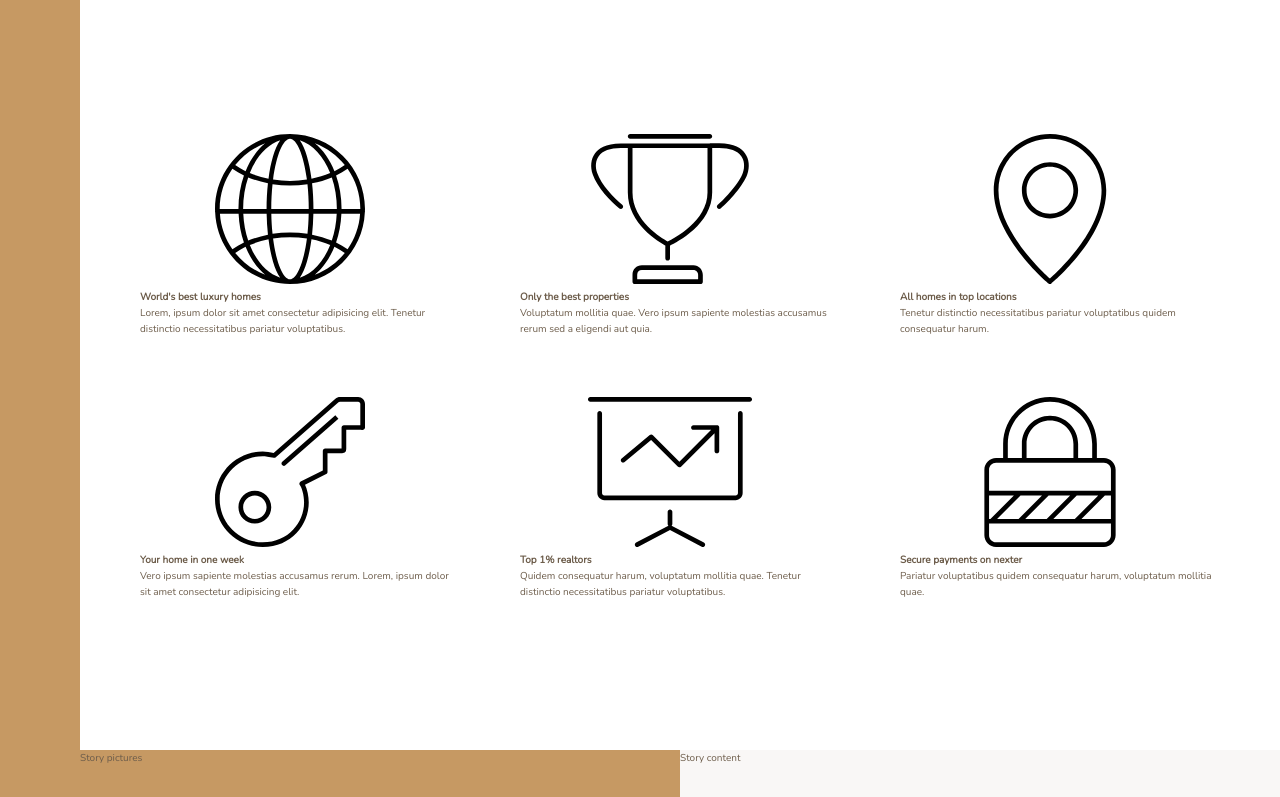
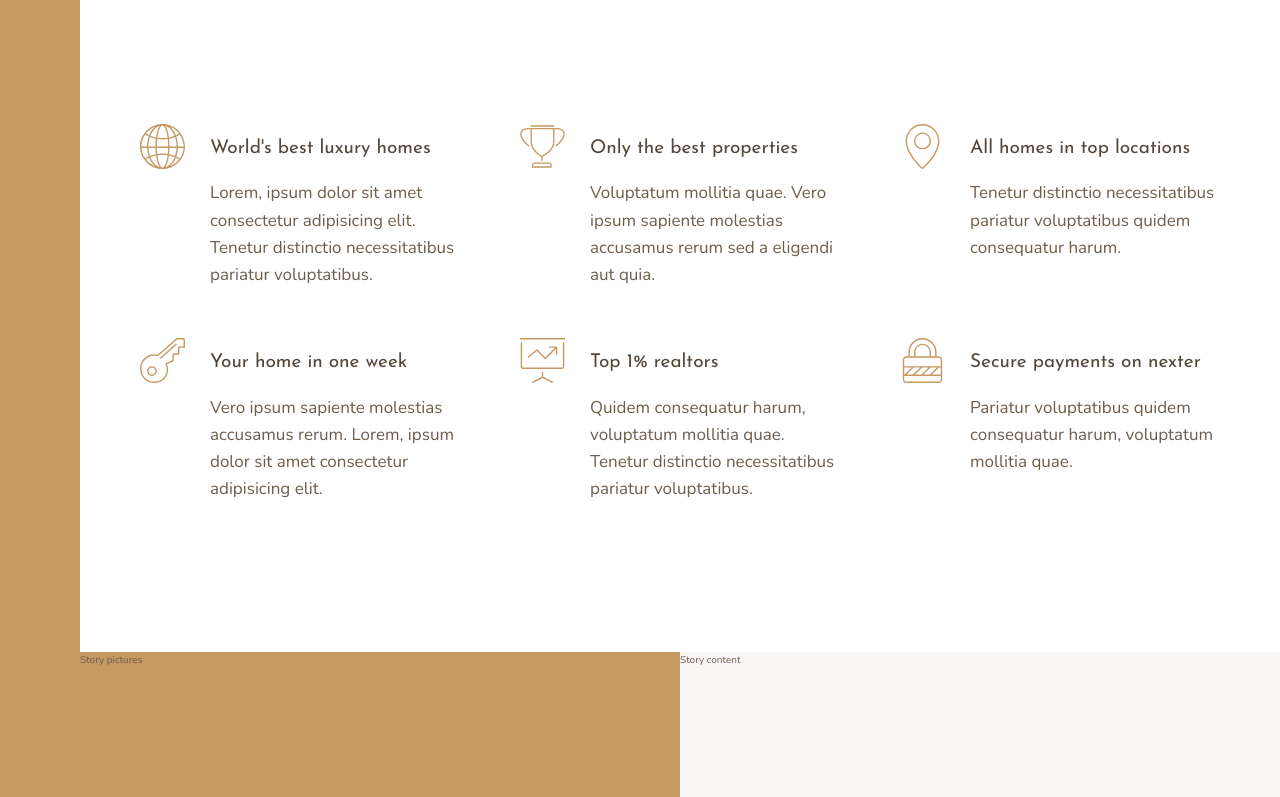
Before and after one commit to Zeztron/nexter, a website: page docs/index.html in a window 1280 px wide. Shown: the part 656-1453 px from the top of the page. Drawn offline with nearby package versions, Linux system fonts and the light colour scheme.

Commit message:
Finished styling features section:

```diff
--- a/docs/index.html
+++ b/docs/index.html
@@ -26,7 +26,7 @@
             <svg class="feature__icon">
               <use xlink:href="img/sprite.svg#icon-global"></use>
             </svg>
-            <h4 class="heading-4">World's best luxury homes</h4>
+            <h4 class="heading-4 heading-4--dark">World's best luxury homes</h4>
             <p class="feature__text">
               Lorem, ipsum dolor sit amet consectetur adipisicing elit. Tenetur distinctio necessitatibus pariatur voluptatibus.
             </p>
@@ -35,7 +35,7 @@
             <svg class="feature__icon">
               <use xlink:href="img/sprite.svg#icon-trophy"></use>
             </svg>
-            <h4 class="heading-4">Only the best properties</h4>
+            <h4 class="heading-4 heading-4--dark">Only the best properties</h4>
             <p class="feature__text">
               Voluptatum mollitia quae. Vero ipsum sapiente molestias accusamus rerum sed a eligendi aut quia.
             </p>
@@ -44,7 +44,7 @@
             <svg class="feature__icon">
               <use xlink:href="img/sprite.svg#icon-map-pin"></use>
             </svg>
-            <h4 class="heading-4">All homes in top locations</h4>
+            <h4 class="heading-4 heading-4--dark">All homes in top locations</h4>
             <p class="feature__text">
               Tenetur distinctio necessitatibus pariatur voluptatibus quidem consequatur harum.
             </p>
@@ -53,7 +53,7 @@
             <svg class="feature__icon">
               <use xlink:href="img/sprite.svg#icon-key"></use>
             </svg>
-            <h4 class="heading-4">Your home in one week</h4>
+            <h4 class="heading-4 heading-4--dark">Your home in one week</h4>
             <p class="feature__text">
               Vero ipsum sapiente molestias accusamus rerum. Lorem, ipsum dolor sit amet consectetur adipisicing elit.
             </p>
@@ -62,7 +62,7 @@
             <svg class="feature__icon">
               <use xlink:href="img/sprite.svg#icon-presentation"></use>
             </svg>
-            <h4 class="heading-4">Top 1% realtors</h4>
+            <h4 class="heading-4 heading-4--dark">Top 1% realtors</h4>
             <p class="feature__text">
               Quidem consequatur harum, voluptatum mollitia quae. Tenetur distinctio necessitatibus pariatur voluptatibus.
             </p>
@@ -71,7 +71,7 @@
             <svg class="feature__icon">
               <use xlink:href="img/sprite.svg#icon-lock"></use>
             </svg>
-            <h4 class="heading-4">Secure payments on nexter</h4>
+            <h4 class="heading-4 heading-4--dark">Secure payments on nexter</h4>
             <p class="feature__text">
               Pariatur voluptatibus quidem consequatur harum, voluptatum mollitia quae.
             </p>
--- a/docs/sass/_features.scss
+++ b/docs/sass/_features.scss
@@ -3,6 +3,28 @@
 
   margin: 15rem 0;
   display: grid;
-  grid-template-columns: repeat(3, 1fr);
+  //grid-template-columns: repeat(3, 1fr);
+  grid-template-columns: repeat(auto-fit, minmax(25rem, 1fr)); // makes it responsive
   grid-gap: 6rem;
+  align-items: start;
 }
+
+
+.feature {
+  display: grid;
+  grid-template-columns: min-content 1fr;
+  grid-row-gap: 1.5rem;
+  grid-column-gap: 2.5rem;
+
+  &__icon {
+    fill: $color-primary;
+    width: 4.5rem;
+    height: 4.5rem;
+    grid-row: 1 / span 2;
+    transform: translateY(-1rem);
+  }
+
+  &__text {
+    font-size: 1.7rem;
+  }
+}
--- a/docs/sass/_typography.scss
+++ b/docs/sass/_typography.scss
@@ -0,0 +1,27 @@
+%heading {
+  font-family: $font-display;
+  font-weight: 400;
+}
+
+.heading-1 {
+  @extend %heading;
+}
+
+.heading-2 {
+  @extend %heading;
+}
+
+.heading-3 {
+  @extend %heading;
+}
+
+.heading-4 {
+  @extend %heading;
+  font-size: 1.9rem;
+  &--light {
+    color: $color-grey-light-1;
+  }
+  &--dark {
+    color: $color-grey-dark-1;
+  }
+}
```
Also changed, not shown: docs/css/style.css.
